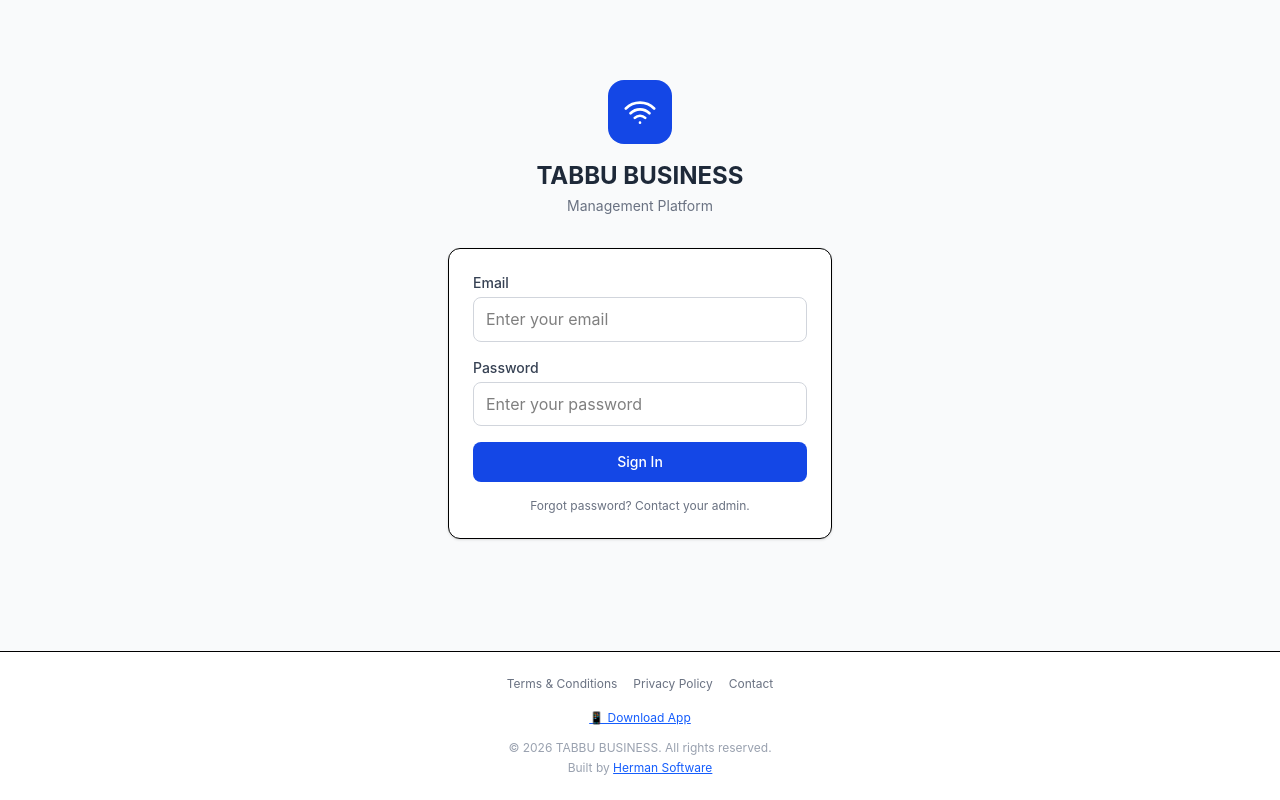
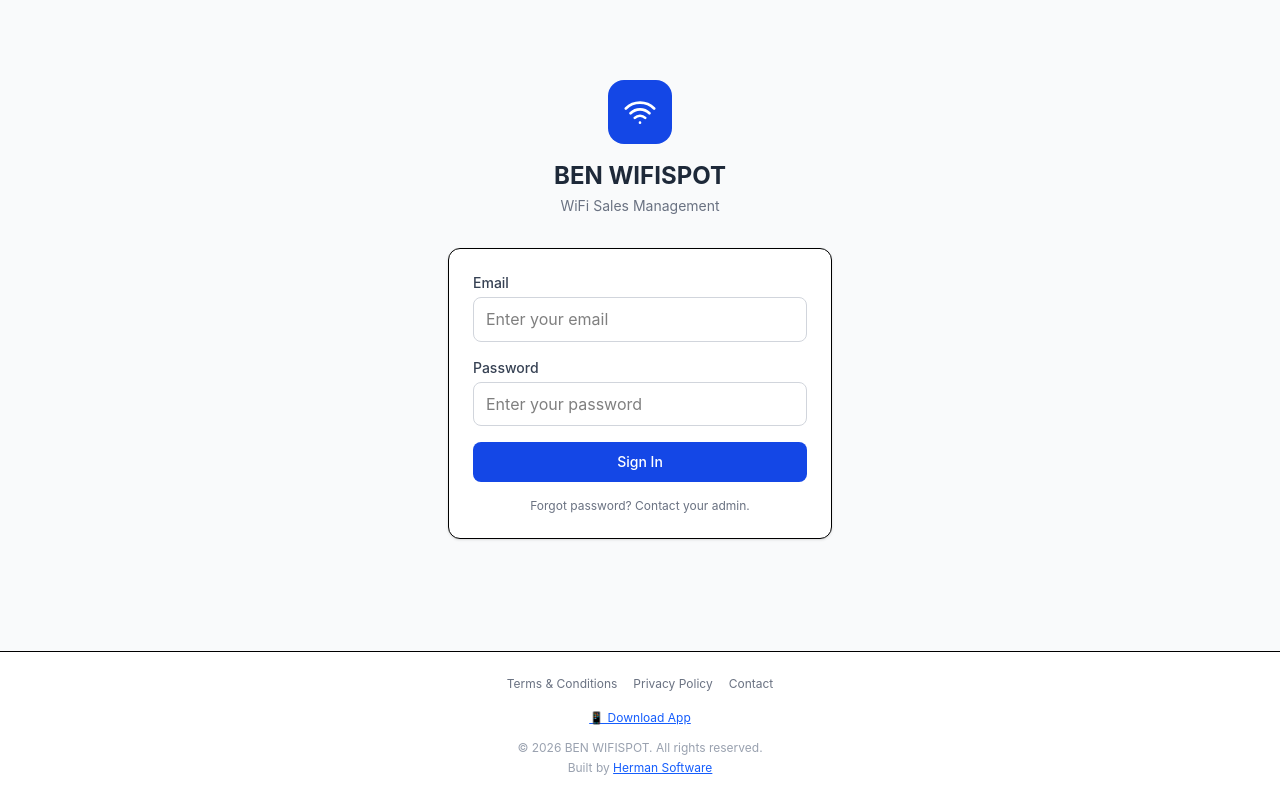
Before and after one commit to jiangsalim/wifi-sales, a React (Vite) app in the folder frontend/: page /login in a window 1280 px wide. Built offline with nearby package versions, Linux system fonts and the light colour scheme; no server answers.

Commit message:
Rebrand back to BEN WIFISPOT

```diff
--- a/frontend/index.html
+++ b/frontend/index.html
@@ -8,7 +8,7 @@
     <meta name="mobile-web-app-capable" content="yes" />
     <meta name="apple-mobile-web-app-status-bar-style" content="black-translucent" />
     <link rel="manifest" href="/manifest.json" />
-    <title>TABBU BUSINESS</title>
+    <title>BEN WIFISPOT</title>
   </head>
   <body>
     <div id="root"></div>
--- a/frontend/src/components/Footer.jsx
+++ b/frontend/src/components/Footer.jsx
@@ -24,7 +24,7 @@ export default function Footer() {
           </button>
         </div>
         <p className="text-center text-xs text-gray-400">
-          &copy; {new Date().getFullYear()} TABBU BUSINESS. All rights reserved.
+          &copy; {new Date().getFullYear()} BEN WIFISPOT. All rights reserved.
         </p>
         <p className="text-center text-xs text-gray-400 mt-1">
           Built by{' '}
--- a/frontend/src/components/Navbar.jsx
+++ b/frontend/src/components/Navbar.jsx
@@ -17,7 +17,7 @@ export default function Navbar() {
             </div>
           )}
           <div>
-            <h1 className="text-lg font-bold">TABBU BUSINESS</h1>
+            <h1 className="text-lg font-bold">BEN WIFISPOT</h1>
             <p className="text-xs text-blue-200">{user?.location || 'Agent'}</p>
           </div>
         </div>
--- a/frontend/src/pages/AdminAgents.jsx
+++ b/frontend/src/pages/AdminAgents.jsx
@@ -73,7 +73,7 @@ export default function AdminAgents() {
       {/* Top Bar */}
       <nav className="bg-blue-700 text-white shadow-lg sticky top-0 z-40">
         <div className="px-4 py-3 flex items-center justify-between">
-          <h1 className="text-lg font-bold">TABBU BUSINESS</h1>
+          <h1 className="text-lg font-bold">BEN WIFISPOT</h1>
           <div className="flex items-center gap-2">
             <button onClick={toggleLanguage} className="text-xs bg-blue-800 hover:bg-blue-900 px-2 py-1 rounded">
               {language === 'en' ? '🇺🇬 LG' : '🇬🇧 EN'}
--- a/frontend/src/pages/AdminDashboard.jsx
+++ b/frontend/src/pages/AdminDashboard.jsx
@@ -46,10 +46,9 @@ export default function AdminDashboard() {
 
   return (
     <div className="min-h-screen bg-gray-50">
-      {/* Top Bar */}
       <nav className="bg-blue-700 text-white shadow-lg sticky top-0 z-40">
         <div className="px-3 sm:px-4 py-3 flex items-center justify-between container-site">
-          <h1 className="text-base sm:text-lg font-bold">TABBU BUSINESS</h1>
+          <h1 className="text-base sm:text-lg font-bold">BEN WIFISPOT</h1>
           <div className="flex items-center gap-1 sm:gap-2">
             <span className="text-xs sm:text-sm hidden sm:block">{user?.name}</span>
             <button onClick={toggleLanguage} className="text-xs bg-blue-800 hover:bg-blue-900 px-1.5 sm:px-2 py-1 rounded">
@@ -60,7 +59,6 @@ export default function AdminDashboard() {
         </div>
       </nav>
 
-      {/* Mobile Sub Navigation */}
       <div className="md:hidden bg-white border-b overflow-x-auto">
         <div className="flex px-2 py-2 gap-1">
           <NavLink to="/admin" end className={({ isActive }) => `whitespace-nowrap px-3 py-1.5 rounded-full text-xs font-medium ${isActive ? 'bg-blue-100 text-blue-700' : 'text-gray-500'}`}>Dashboard</NavLink>
@@ -71,7 +69,6 @@ export default function AdminDashboard() {
       </div>
 
       <div className="flex">
-        {/* Desktop Sidebar */}
         <div className="hidden md:block w-56 lg:w-64 bg-white border-r min-h-[calc(100vh-57px)] p-3 lg:p-4 shrink-0">
           <nav className="space-y-1">
             <NavLink to="/admin" end className={({ isActive }) => `block px-3 py-2 rounded-lg text-sm ${isActive ? 'bg-blue-50 text-blue-700 font-medium' : 'text-gray-600 hover:bg-gray-50'}`}>Dashboard</NavLink>
@@ -81,12 +78,10 @@ export default function AdminDashboard() {
           </nav>
         </div>
 
-        {/* Main Content */}
         <main className="flex-1 p-3 sm:p-4 md:p-6 pb-20 md:pb-6 min-w-0">
           <div className="container-site">
             <h2 className="text-lg sm:text-xl font-bold text-gray-800 mb-3 sm:mb-4">Dashboard</h2>
 
-            {/* Stats Cards */}
             <div className="grid grid-cols-2 lg:grid-cols-4 gap-2 sm:gap-3 mb-4 sm:mb-6">
               <div className="bg-white rounded-xl shadow-sm border p-3 sm:p-4">
                 <p className="text-xs text-gray-500">Today Gross</p>
@@ -109,7 +104,6 @@ export default function AdminDashboard() {
               </div>
             </div>
 
-            {/* Chart */}
             <div className="bg-white rounded-xl shadow-sm border p-3 sm:p-4 mb-4 sm:mb-6">
               <div className="flex flex-col sm:flex-row justify-between items-start sm:items-center gap-2 mb-4">
                 <h3 className="font-semibold text-gray-800 text-sm sm:text-base">Daily Sales</h3>
@@ -132,7 +126,6 @@ export default function AdminDashboard() {
               )}
             </div>
 
-            {/* Agent Comparison */}
             <div className="bg-white rounded-xl shadow-sm border p-3 sm:p-4">
               <h3 className="font-semibold text-gray-800 text-sm sm:text-base mb-4">Agent Comparison</h3>
               {agentComparison.length > 0 ? (
@@ -153,7 +146,6 @@ export default function AdminDashboard() {
         </main>
       </div>
 
-      {/* Mobile Bottom Nav */}
       <div className="md:hidden fixed bottom-0 left-0 right-0 bg-white border-t z-40">
         <div className="flex justify-around">
           <NavLink to="/admin" end className={({ isActive }) => `flex flex-col items-center py-1.5 px-2 text-xs ${isActive ? 'text-blue-700' : 'text-gray-500'}`}>
--- a/frontend/src/pages/AdminEntries.jsx
+++ b/frontend/src/pages/AdminEntries.jsx
@@ -93,7 +93,7 @@ export default function AdminEntries() {
     <div className="min-h-screen bg-gray-50">
       <nav className="bg-blue-700 text-white shadow-lg sticky top-0 z-40">
         <div className="px-4 py-3 flex items-center justify-between">
-          <h1 className="text-lg font-bold">TABBU BUSINESS</h1>
+          <h1 className="text-lg font-bold">BEN WIFISPOT</h1>
           <div className="flex items-center gap-2">
             <button onClick={toggleLanguage} className="text-xs bg-blue-800 hover:bg-blue-900 px-2 py-1 rounded">
               {language === 'en' ? '🇺🇬 LG' : '🇬🇧 EN'}
--- a/frontend/src/pages/Contact.jsx
+++ b/frontend/src/pages/Contact.jsx
@@ -9,8 +9,8 @@ export default function Contact() {
       </div>
       <main className="max-w-2xl mx-auto p-6">
         <div className="bg-white rounded-xl shadow-sm border p-6 text-sm text-gray-700 space-y-4 text-center">
-          <h3 className="font-semibold text-gray-800 text-lg">TABBU BUSINESS</h3>
-          <p>Business Management Platform</p>
+          <h3 className="font-semibold text-gray-800 text-lg">BEN WIFISPOT</h3>
+          <p>WiFi Hotspot Sales Management System</p>
           <div className="space-y-2">
             <p><strong>Email:</strong> jaingsalim@gmail.com</p>
             <p><strong>Developer:</strong> jiangsalim</p>
--- a/frontend/src/pages/Login.jsx
+++ b/frontend/src/pages/Login.jsx
@@ -22,7 +22,7 @@ export default function Login() {
     try {
       const user = await login(email, password);
 
-      toast.success(`Welcome to TABBU BUSINESS, ${user.name}! 🎉`, {
+      toast.success(`Welcome to BEN WIFISPOT, ${user.name}! 🎉`, {
         duration: 3000,
         position: 'top-center',
         style: {
@@ -57,8 +57,8 @@ export default function Login() {
                 <path strokeLinecap="round" strokeLinejoin="round" strokeWidth={2} d="M8.111 16.404a5.5 5.5 0 017.778 0M12 20h.01m-7.08-7.071c3.904-3.905 10.236-3.905 14.141 0M1.394 9.393c5.857-5.858 15.355-5.858 21.213 0" />
               </svg>
             </div>
-            <h1 className="text-2xl font-bold text-gray-800">TABBU BUSINESS</h1>
-            <p className="text-gray-500 text-sm mt-1">Management Platform</p>
+            <h1 className="text-2xl font-bold text-gray-800">BEN WIFISPOT</h1>
+            <p className="text-gray-500 text-sm mt-1">WiFi Sales Management</p>
           </div>
 
           <form onSubmit={handleSubmit} className="bg-white rounded-xl shadow-sm border p-6">
--- a/frontend/src/pages/Privacy.jsx
+++ b/frontend/src/pages/Privacy.jsx
@@ -15,10 +15,10 @@ export default function Privacy() {
           <p>We collect: user names, email addresses, assigned locations, daily sales figures, expenses, and shift submission times.</p>
 
           <h3 className="font-semibold text-gray-800">2. How We Use Your Data</h3>
-          <p>Your data is used exclusively for business management, sales tracking, performance reporting, and commission calculation within the TABBU BUSINESS platform.</p>
+          <p>Your data is used exclusively for sales tracking, performance reporting, and commission calculation within the BEN WIFISPOT platform.</p>
 
           <h3 className="font-semibold text-gray-800">3. Data Storage</h3>
-          <p>All data is stored securely in a database hosted on Render. Access is restricted to authorized administrators only.</p>
+          <p>All data is stored securely in a database. Access is restricted to authorized administrators only.</p>
 
           <h3 className="font-semibold text-gray-800">4. Data Retention</h3>
           <p>Sales entries are stored permanently for audit and reporting purposes. Once submitted, they cannot be modified.</p>
--- a/frontend/src/pages/Profile.jsx
+++ b/frontend/src/pages/Profile.jsx
@@ -68,7 +68,7 @@ export default function Profile() {
     <div className="min-h-screen bg-gray-50">
       <nav className="bg-blue-700 text-white shadow-lg sticky top-0 z-40">
         <div className="px-4 py-3 flex items-center justify-between container-site">
-          <h1 className="text-lg font-bold">TABBU BUSINESS</h1>
+          <h1 className="text-lg font-bold">BEN WIFISPOT</h1>
           <div className="flex items-center gap-2">
             <span className="text-sm hidden sm:block">{user?.name}</span>
             <button onClick={logout} className="text-sm bg-blue-800 hover:bg-blue-900 px-3 py-1 rounded">Sign Out</button>
--- a/frontend/src/pages/Terms.jsx
+++ b/frontend/src/pages/Terms.jsx
@@ -12,10 +12,10 @@ export default function Terms() {
           <p><strong>Last updated:</strong> June 2026</p>
 
           <h3 className="font-semibold text-gray-800">1. Acceptance of Terms</h3>
-          <p>By accessing and using the TABBU BUSINESS Management Platform, you agree to be bound by these Terms and Conditions.</p>
+          <p>By accessing and using the BEN WIFISPOT Sales Management System, you agree to be bound by these Terms and Conditions.</p>
 
           <h3 className="font-semibold text-gray-800">2. Description of Service</h3>
-          <p>TABBU BUSINESS provides a business management and sales tracking platform. Users submit daily sales figures across three shifts. All submissions are final and cannot be edited or deleted.</p>
+          <p>BEN WIFISPOT provides a WiFi hotspot sales tracking platform. Users submit daily sales figures across three shifts. All submissions are final and cannot be edited or deleted.</p>
 
           <h3 className="font-semibold text-gray-800">3. User Responsibilities</h3>
           <p>Users are responsible for submitting accurate sales figures. Any expenses claimed must include a valid reason. Falsifying data may result in account deactivation.</p>
@@ -24,13 +24,13 @@ export default function Terms() {
           <p>Once a sales entry is submitted, it cannot be modified or deleted. This ensures transparency and accountability.</p>
 
           <h3 className="font-semibold text-gray-800">5. Privacy</h3>
-          <p>Your data is stored securely and used only for business management purposes. See our Privacy Policy for details.</p>
+          <p>Your data is stored securely and used only for sales tracking purposes. See our Privacy Policy for details.</p>
 
           <h3 className="font-semibold text-gray-800">6. Account Management</h3>
           <p>Administrators reserve the right to activate or deactivate user accounts. Inactive accounts cannot access the system.</p>
 
           <h3 className="font-semibold text-gray-800">7. Limitation of Liability</h3>
-          <p>TABBU BUSINESS is not liable for any losses resulting from inaccurate data entry or system downtime.</p>
+          <p>BEN WIFISPOT is not liable for any losses resulting from inaccurate data entry or system downtime.</p>
 
           <h3 className="font-semibold text-gray-800">8. Contact</h3>
           <p>For questions, contact: <strong>jaingsalim@gmail.com</strong></p>
```
Also changed, not shown: frontend/public/favicon.svg, frontend/public/manifest.json.
